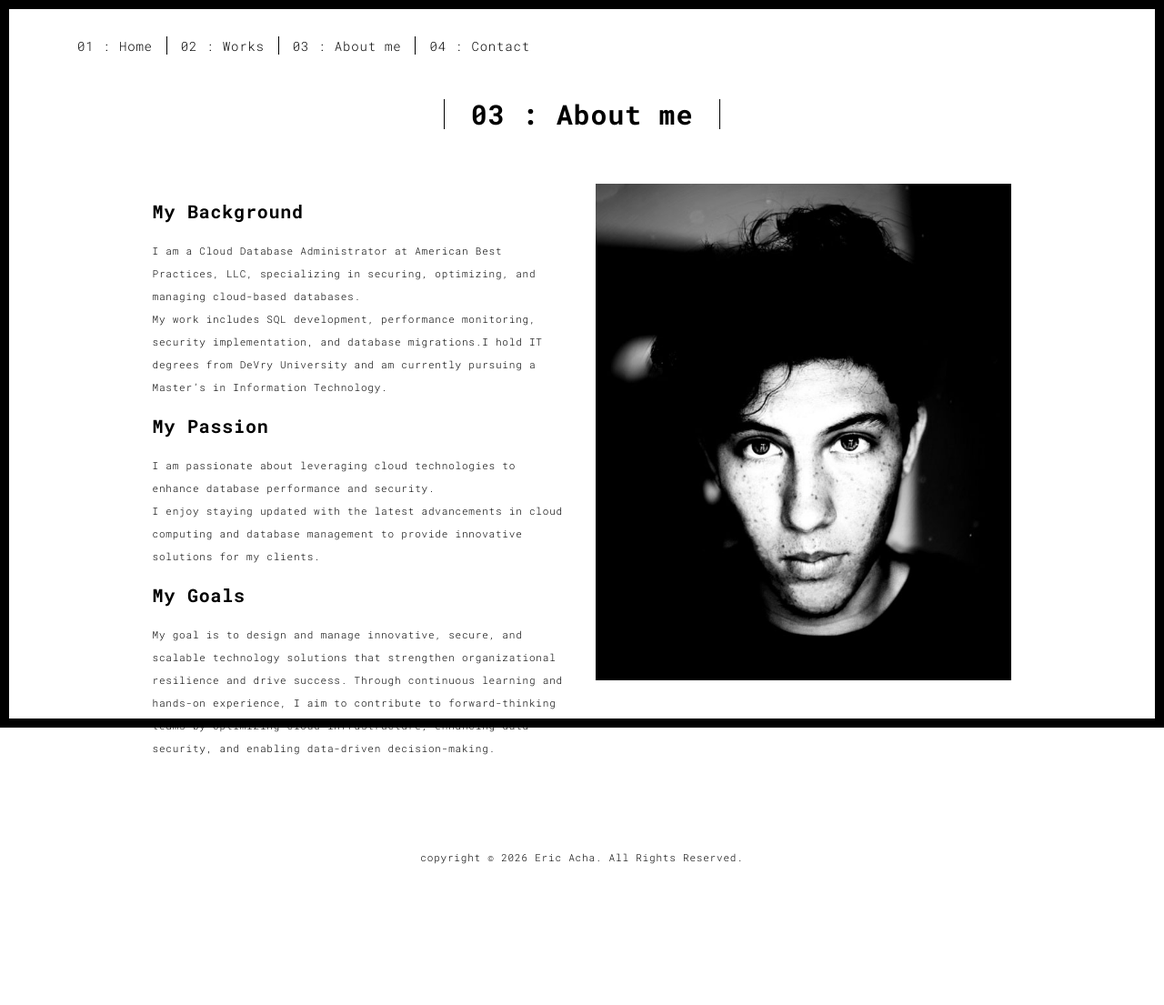
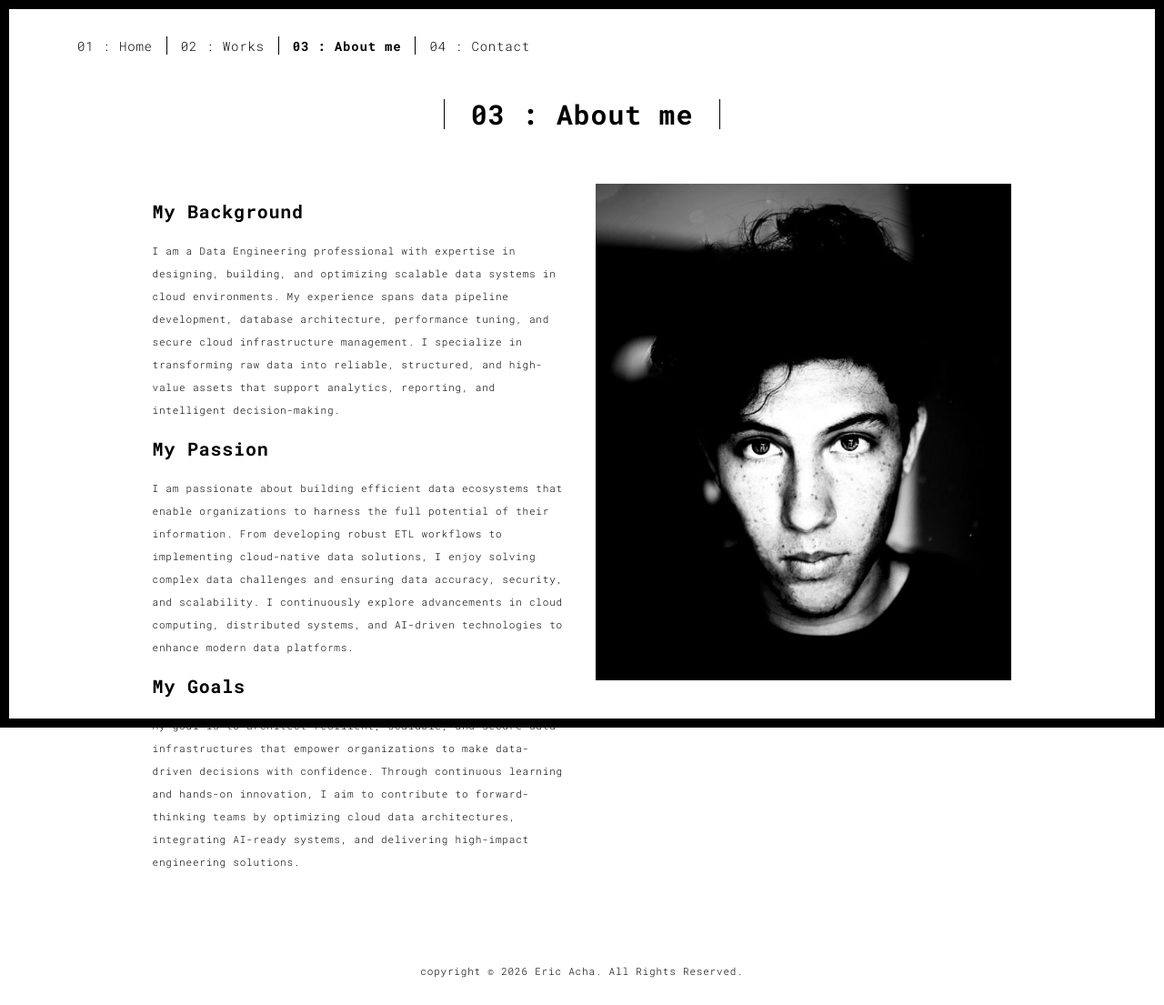
Before and after one commit to Eric-Acha/portfo, a Flask app: page /About.html in a window 1280 px wide. Shown: the whole page at 91% size. Before the commit the page ends 950 px from the top, so only its background shows below. Run offline with Flask 3, Linux system fonts and the light colour scheme; some libraries are stand-ins or nearby versions.

Commit message:
Edit About.html

```diff
--- a/templates/About.html
+++ b/templates/About.html
@@ -39,7 +39,7 @@
         <ul class="nav navbar-nav ">
           <li><a href="./index.html" title="">01 : Home</a></li>
           <li><a href="./works.html" title="">02 : Works</a></li>
-          <li><a href="./about.html" title="">03 : About me</a></li>
+          <li><a href="./About.html" title="">03 : About me</a></li>
           <li><a href="./contact.html" title="">04 : Contact</a></li>
         </ul>
 
@@ -62,15 +62,19 @@
               <div class="row">
                 <div class="col-xs-12 col-md-6">
                   <h3>My Background</h3>
-                  <p>I am a Cloud Database Administrator at American Best Practices, LLC, specializing in securing, optimizing, and managing cloud-based databases.<br>
-                     My work includes SQL development, performance monitoring, security implementation, and database migrations.I hold IT degrees from DeVry University and am currently pursuing a Master’s in Information Technology.</p>
+                  <p>I am a Data Engineering professional with expertise in designing, building, and optimizing scalable data systems in cloud environments.
+                     My experience spans data pipeline development, database architecture, performance tuning, and secure cloud infrastructure management.
+                     I specialize in transforming raw data into reliable, structured, and high-value assets that support analytics, reporting, and intelligent decision-making.</p>
                   <h3>My Passion</h3>
-                  <p>I am passionate about leveraging cloud technologies to enhance database performance and security.<br>
-                    I enjoy staying updated with the latest advancements in cloud computing and database management to provide innovative solutions for my clients.</p>
+                  <p>I am passionate about building efficient data ecosystems that enable organizations to harness the full potential of their information.
+                    From developing robust ETL workflows to implementing cloud-native data solutions,
+                    I enjoy solving complex data challenges and ensuring data accuracy, security, and scalability.
+                    I continuously explore advancements in cloud computing, distributed systems, and AI-driven technologies to enhance modern data platforms.</p>
                   <h3>My Goals</h3>
                   <p>
-                   My goal is to design and manage innovative, secure, and scalable technology solutions that strengthen organizational resilience and drive success.
-                  Through continuous learning and hands-on experience, I aim to contribute to forward-thinking teams by optimizing cloud infrastructure, enhancing data security, and enabling data-driven decision-making.</p>
+                   My goal is to architect resilient, scalable, and secure data infrastructures that empower organizations to make data-driven decisions with confidence.
+                  Through continuous learning and hands-on innovation, I aim to contribute to forward-thinking teams by optimizing cloud data architectures,
+                  integrating AI-ready systems, and delivering high-impact engineering solutions.</p>
                 </div>
                 <div class="col-xs-12 col-md-6">
                   <img src="assets/images/profil.jpg" class="img-responsive" alt="">
```
